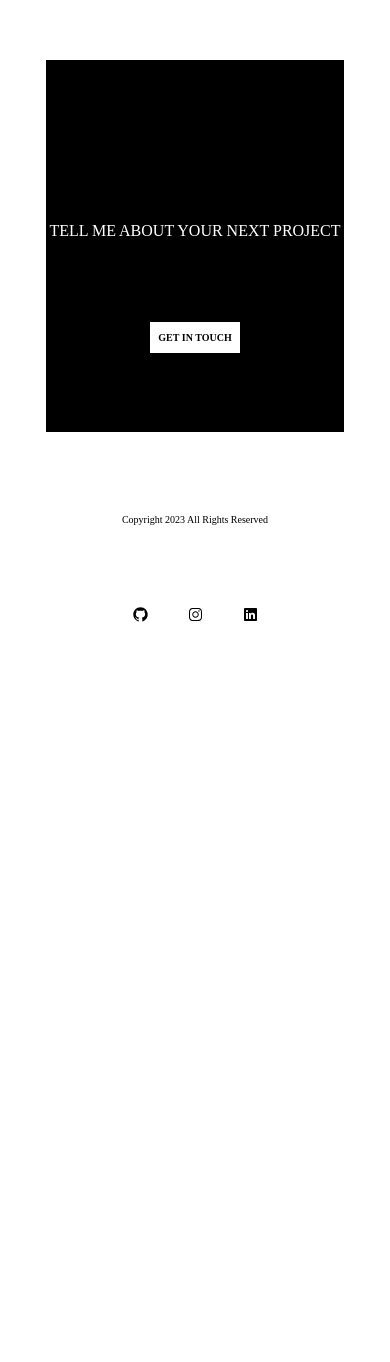
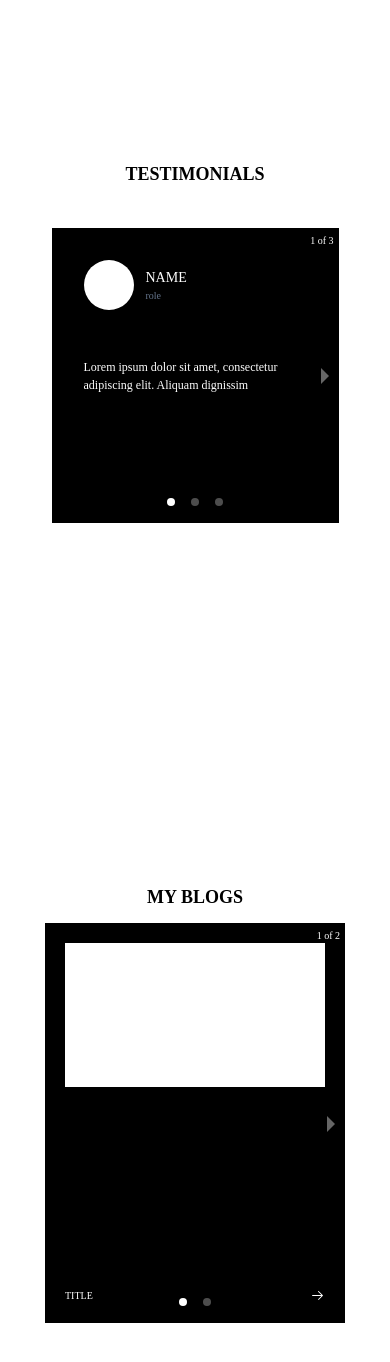
Before and after one commit to doubleA411/d-portfolio, a React (Create React App) app: page / in a window 390 px wide. Shown: the part 2956-4318 px from the top of the page. Before the commit the page ends 3606 px from the top, so only its background shows below. Built offline with nearby package versions, Linux system fonts and the light colour scheme.

Commit message:
blogs and testimonials added

```diff
--- a/package.json
+++ b/package.json
@@ -9,6 +9,7 @@
     "@testing-library/user-event": "^13.5.0",
     "react": "^18.2.0",
     "react-dom": "^18.2.0",
+    "react-responsive-carousel": "^3.2.23",
     "react-scripts": "5.0.1",
     "web-vitals": "^2.1.4"
   },
--- a/src/App.js
+++ b/src/App.js
@@ -5,9 +5,8 @@ import {
   InstagramLogoIcon,
   LinkedInLogoIcon,
 } from "@radix-ui/react-icons";
-import insta from "./assets/insta.png";
-import fb from "./assets/fb.png";
-import link from "./assets/link.png";
+import "react-responsive-carousel/lib/styles/carousel.min.css"; // requires a loader
+import { Carousel } from "react-responsive-carousel";
 
 function App() {
   return (
@@ -15,7 +14,7 @@ function App() {
       <div className="flex">
         <p className="text-3xl text-black font-extrabold">D</p>
       </div>
-      <p className="text-black text-center font-extrabold text-lg w-[297px] mt-12">
+      <p className="text-black text-center font-extrabold text-lg  mt-12 md:text-xl md:text-left md:w-[600px]">
         IM D, AN AI ENGINEER Lorem ipsum dolor sit amet, consectetur adipiscing
         elit. Aliquam dignissim lorem at tortor placerat.
       </p>
@@ -89,6 +88,75 @@ function App() {
           </div>
         </div>
       </div>
+      <div className="mb-[200px]"></div>
+      <div className="flex flex-col items-center gap-10">
+        <p className="text-black text-center font-extrabold text-lg">
+          TESTIMONIALS
+        </p>
+        <Carousel className="w-[287px] h-[295px]">
+          <div className="bg-black flex flex-col w-[287px] h-[295px] p-8 text-white gap-12 text-left">
+            <div className="flex items-center gap-3">
+              <div className="bg-white w-[50px] h-[50px] rounded-full"></div>
+              <div className="flex flex-col">
+                <p className="text-sm">NAME</p>
+                <p className="text-[10px] text-slate-500">role</p>
+              </div>
+            </div>
+            <p className="text-[12px]">
+              Lorem ipsum dolor sit amet, consectetur adipiscing elit. Aliquam
+              dignissim
+            </p>
+          </div>
+          <div className="bg-black flex flex-col w-[287px] h-[295px] p-8 text-white gap-12 text-left">
+            <div className="flex items-center gap-3">
+              <div className="bg-white w-[50px] h-[50px] rounded-full"></div>
+              <div className="flex flex-col">
+                <p className="text-sm">NAME</p>
+                <p className="text-[10px] text-slate-500">role</p>
+              </div>
+            </div>
+            <p className="text-[12px]">
+              Lorem ipsum dolor sit amet, consectetur adipiscing elit. Aliquam
+              dignissim
+            </p>
+          </div>
+          <div className="bg-black flex flex-col w-[287px] h-[295px] p-8 text-white gap-12 text-left">
+            <div className="flex items-center gap-3">
+              <div className="bg-white w-[50px] h-[50px] rounded-full"></div>
+              <div className="flex flex-col">
+                <p className="text-sm">NAME</p>
+                <p className="text-[10px] text-slate-500">role</p>
+              </div>
+            </div>
+            <p className="text-[12px]">
+              Lorem ipsum dolor sit amet, consectetur adipiscing elit. Aliquam
+              dignissim
+            </p>
+          </div>
+        </Carousel>
+      </div>
+      <div className="mb-[200px]"></div>
+      <div className="flex flex-col gap-3">
+        <p className="text-black text-center font-extrabold text-lg mb-34">
+          MY BLOGS
+        </p>
+        <Carousel className="w-[300px] h-[400px]">
+          <div className="bg-black flex flex-col w-[300px] h-[400px] p-5 text-white justify-between">
+            <div className=" h-36 bg-white"></div>
+            <div className="flex items-center justify-between">
+              <p className="text-[10px] text-ellipsis">TITLE</p>
+              <ArrowRightIcon />
+            </div>
+          </div>
+          <div className="bg-black flex flex-col w-[300px] h-[400px] p-5 text-white justify-between">
+            <div className=" h-36 bg-white"></div>
+            <div className="flex items-center justify-between">
+              <p className="text-[10px] text-ellipsis">TITLE</p>
+              <ArrowRightIcon />
+            </div>
+          </div>
+        </Carousel>
+      </div>
       <div className="mb-[100px]"></div>
       <div className="flex flex-col items-center bg-black h-[372px] justify-evenly w-[298px]">
         <div></div>
```
Also changed, not shown: 1 other file (tests, documents, lock files or other folders).
